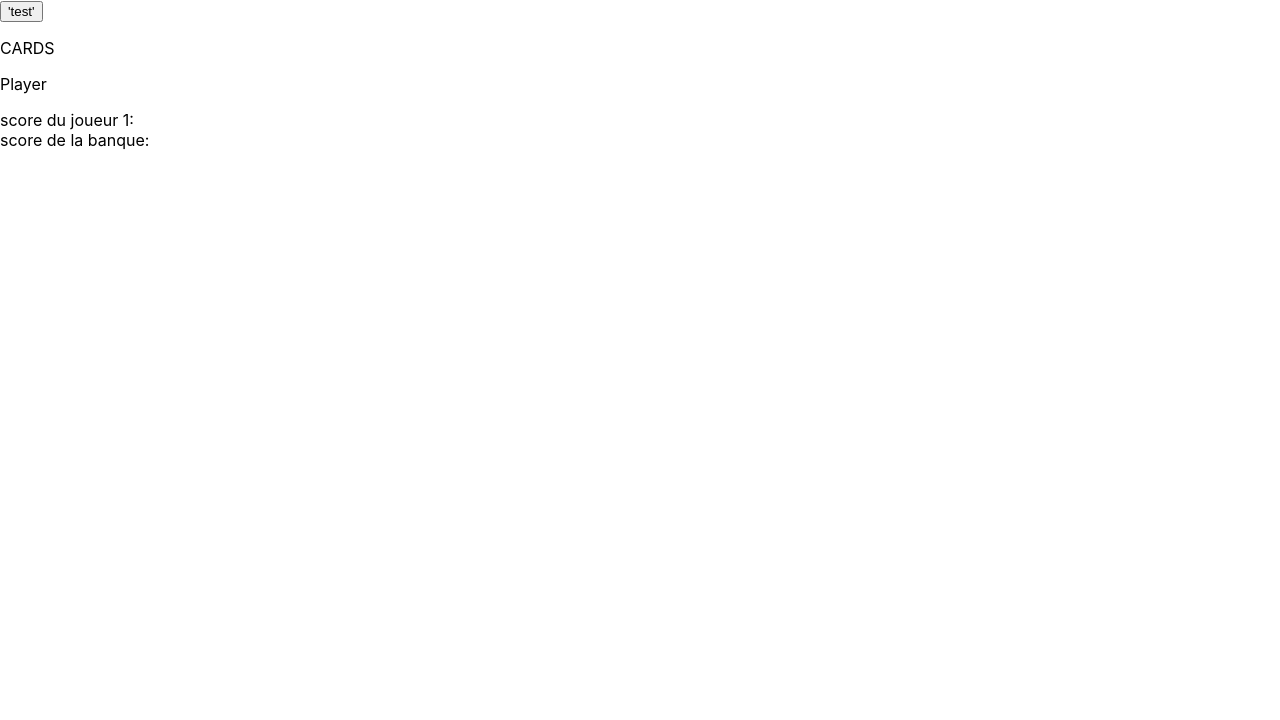
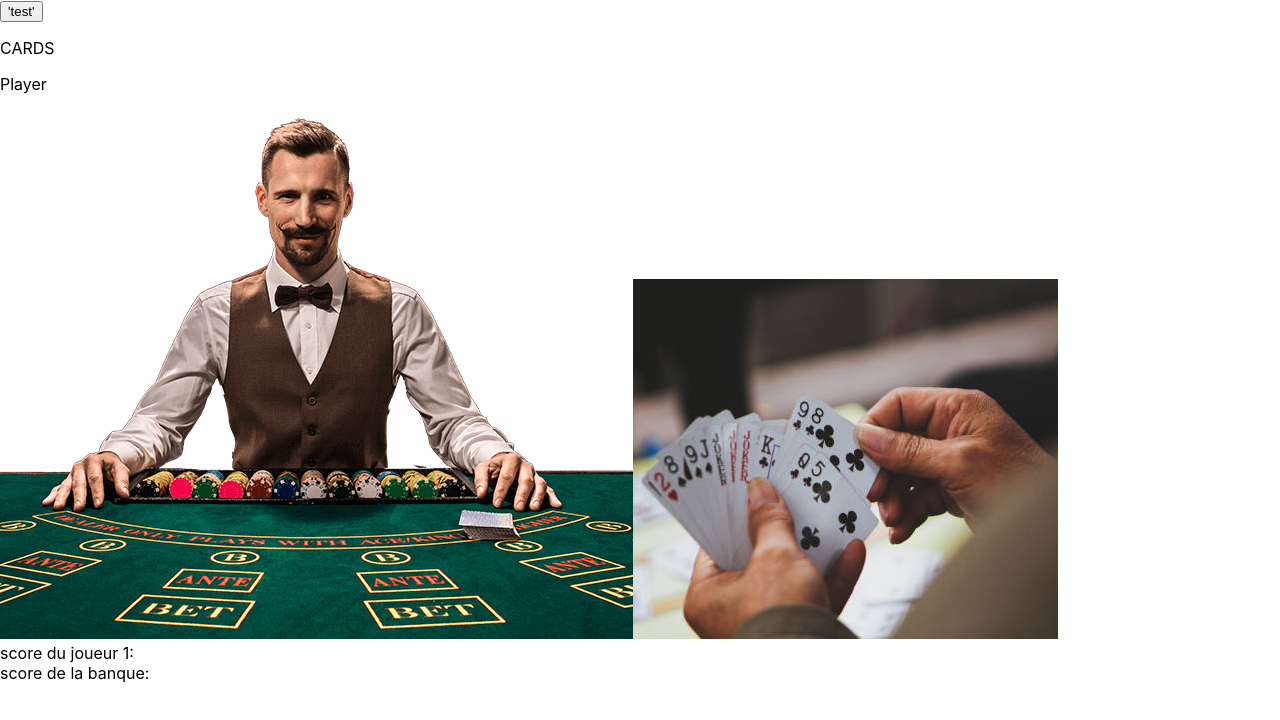
Before and after one commit to NickoMaill/BlackJack-React, a React (Create React App) app: page / in a window 1280 px wide. Shown: the top 720 px of the page. Built offline with nearby package versions, Linux system fonts and the light colour scheme.

Commit message:
Images Component Player

```diff
--- a/src/components/Player.js
+++ b/src/components/Player.js
@@ -6,6 +6,8 @@ class Player extends React.Component {
         return (
             <div>
                 <p>Player</p>
+                <img src='/images/Croupier2.png' alt='un croupier' />
+                <img src='/images/Joueur2.png' alt='un joueur' />
             </div>
         )
     }
```
Also changed, not shown: public/images/Croupier2.png (added), public/images/Joueur2.png (added).
